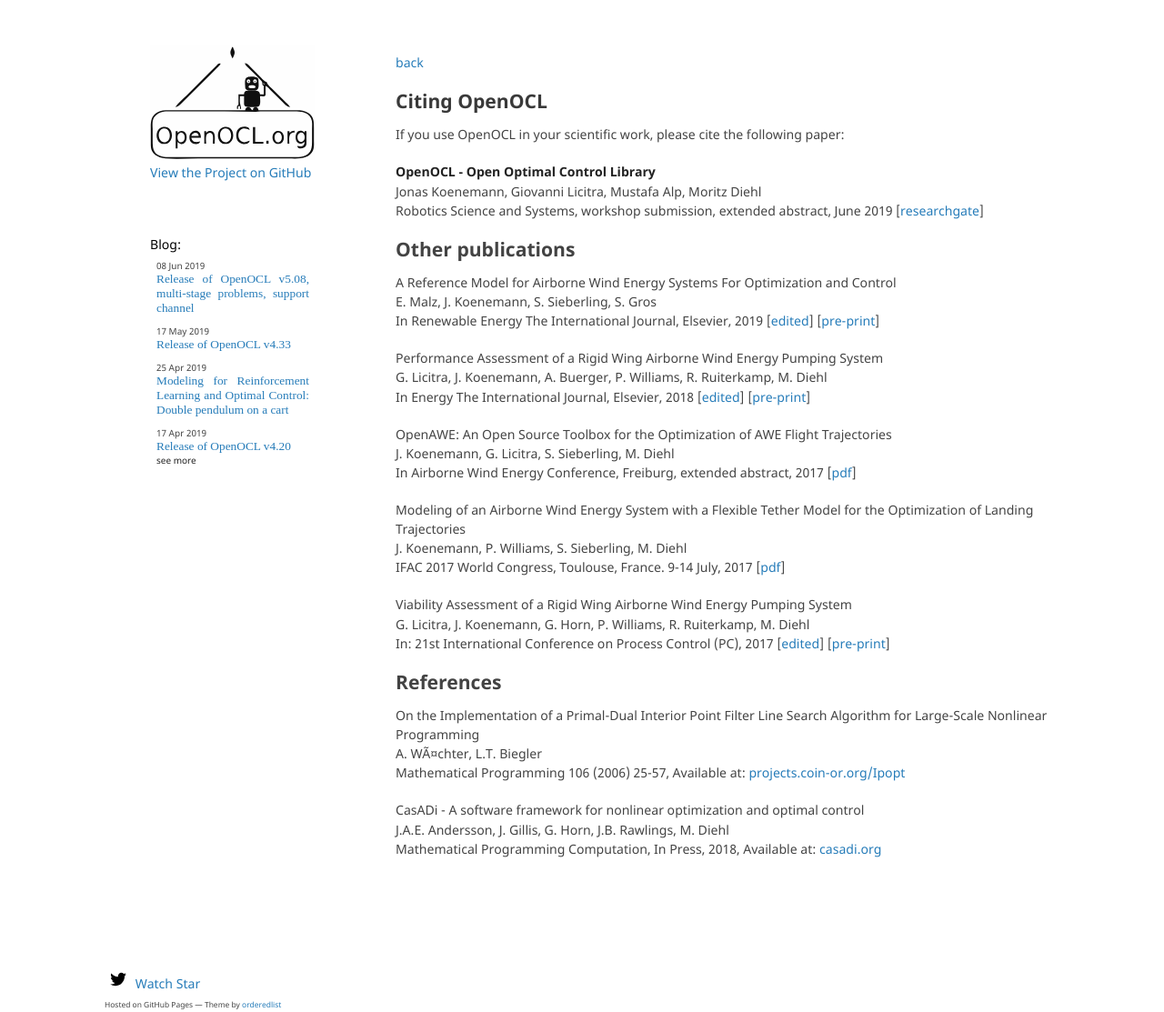
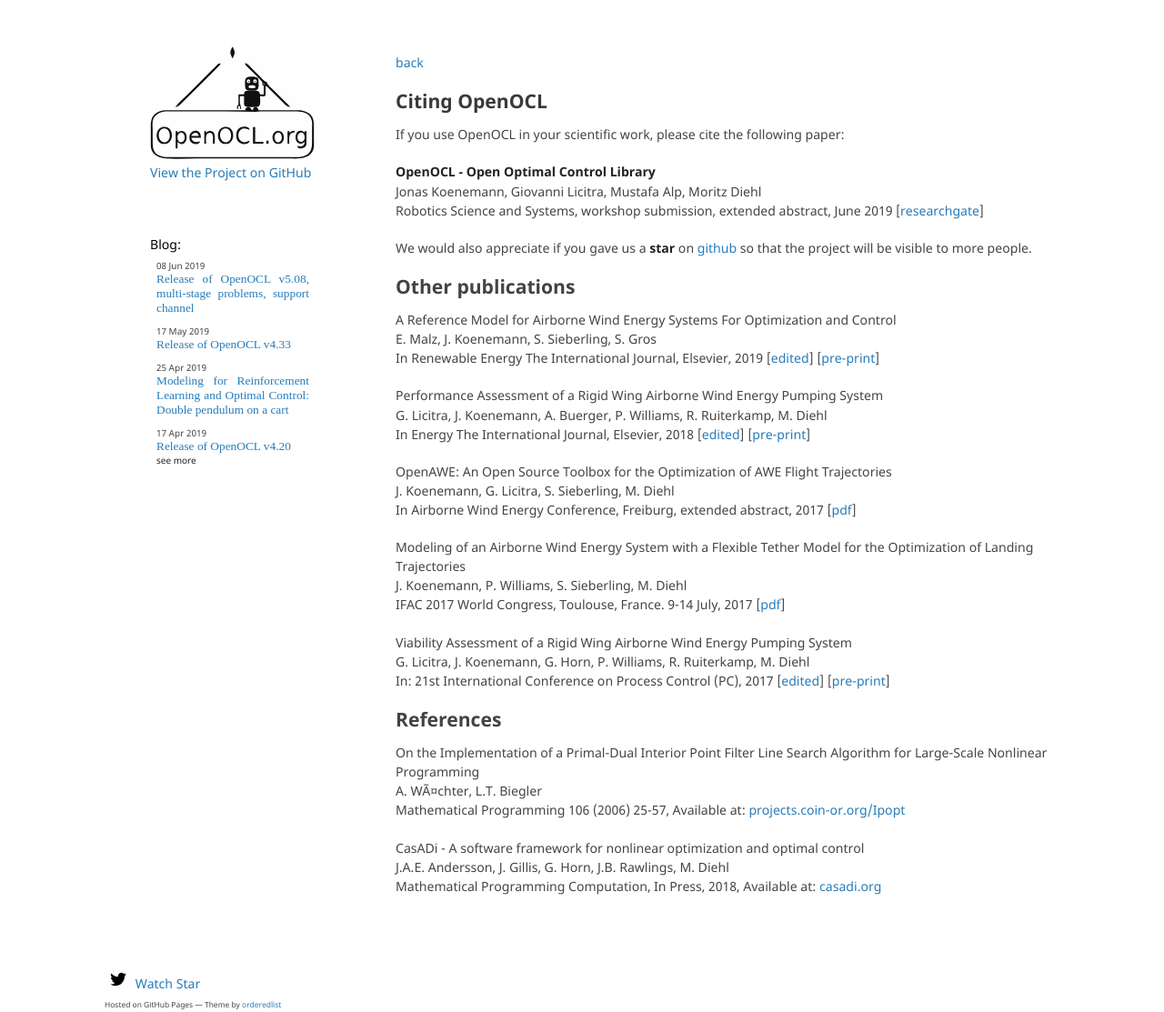
Before and after one commit to OpenOCL/openocl.github.io, a Jekyll site: the page built from publications.md, in a window 1280 px wide and 1113 px high. Shown: the whole window at 91% size. Built offline with Jekyll 4.4.1, drawn with Linux system fonts in a browser that asks for light colours; some web fonts are replaced; our own code applies the rules of GitHub Pages for plain Markdown files.

Commit message:
Update publications.md

```diff
--- a/publications.md
+++ b/publications.md
@@ -11,6 +11,8 @@
 **OpenOCL - Open Optimal Control Library**
 Jonas Koenemann, Giovanni Licitra, Mustafa Alp, Moritz Diehl
 Robotics Science and Systems, workshop submission, extended abstract, June 2019 [[researchgate](https://www.researchgate.net/publication/333646261_OpenOCL_-_Open_Optimal_Control_Library)]
+
+We would also appreciate if you gave us a **star** on [github](https://github.com/openocl/openocl/) so that the project will be visible to more people.
 
 ## Other publications
 
```
